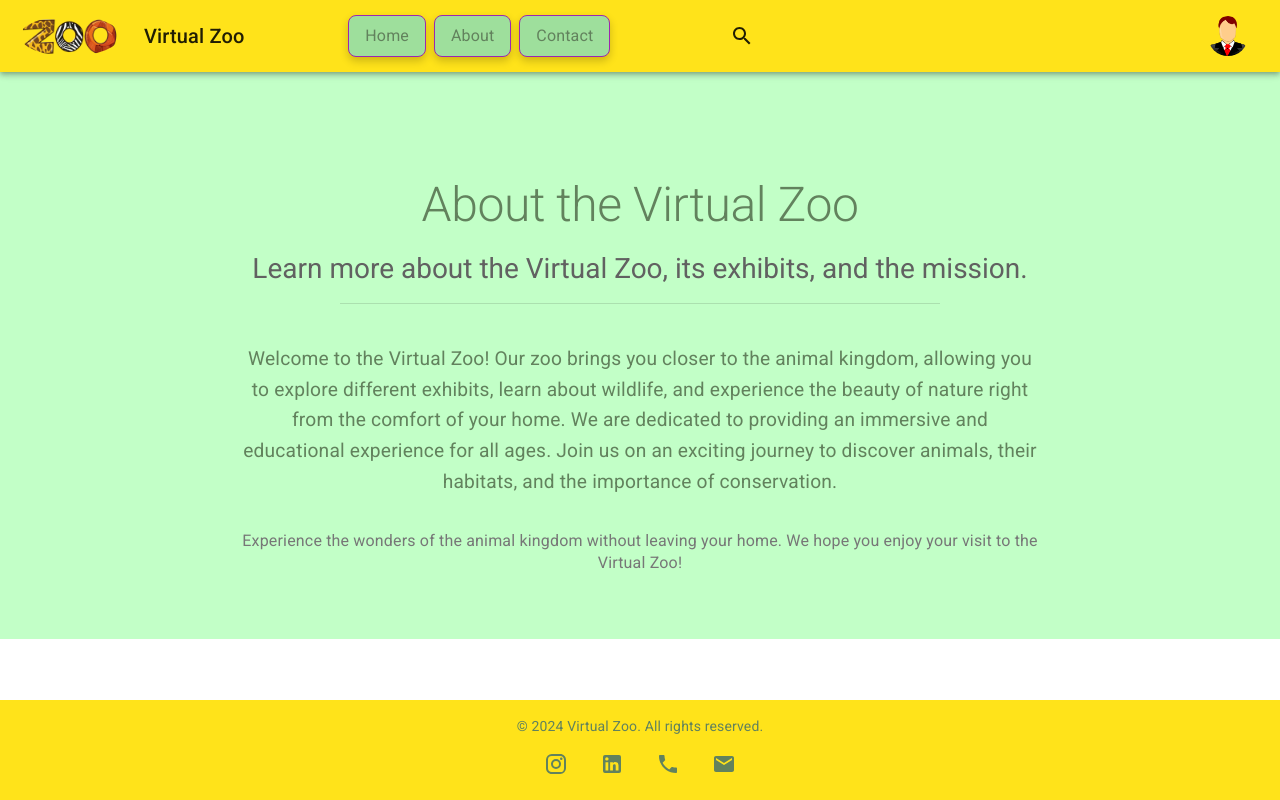
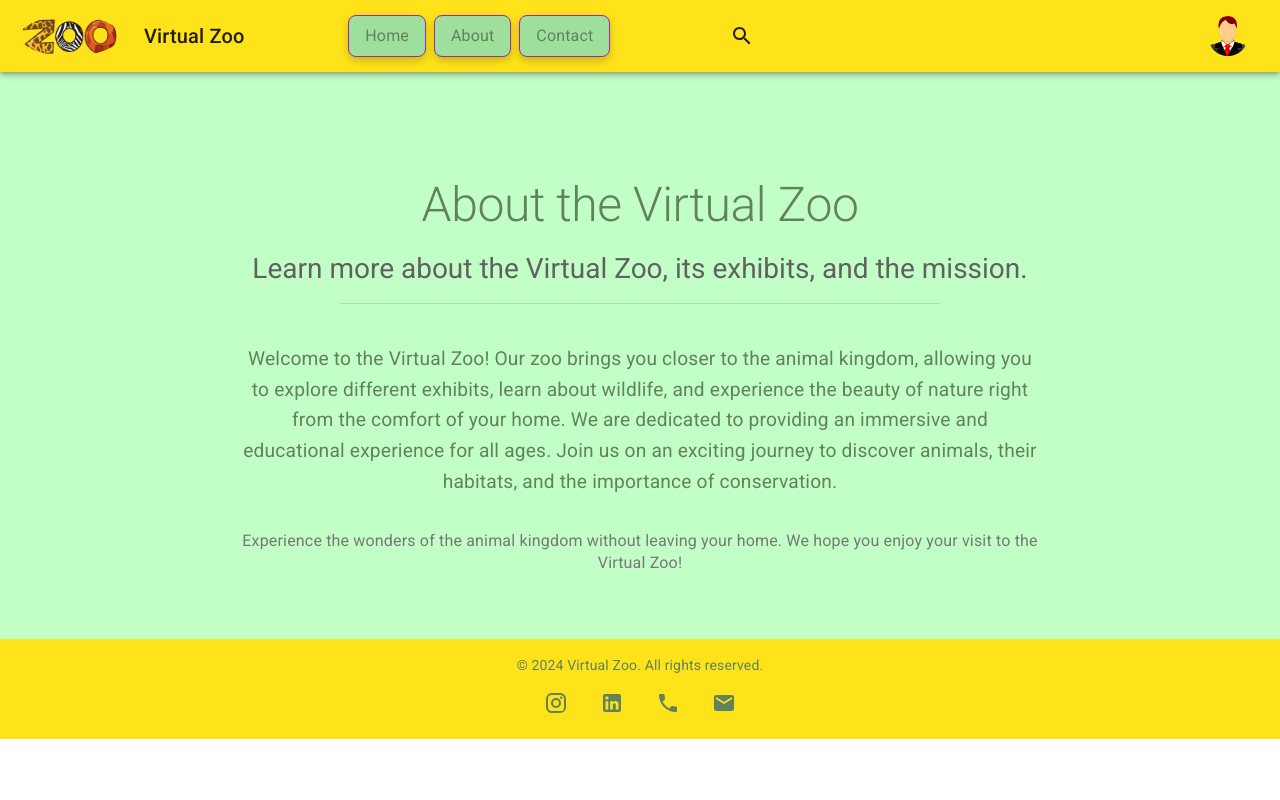
Before and after one commit to Nadav2503/FinalProjectFullStackFront, a React (Vite) app: page /about in a window 1280 px wide. Built offline with nearby package versions, Linux system fonts and the light colour scheme.

Commit message:
chnge the minimum height of the body to 85% vh

```diff
--- a/src/layout/Layout.jsx
+++ b/src/layout/Layout.jsx
@@ -11,7 +11,7 @@ export default function Layout({ children }) {
             sx={{
                 display: 'flex',
                 flexDirection: 'column',
-                minHeight: '100vh', // Ensures the layout takes up the full viewport height
+                minHeight: '85vh', // Ensures the layout takes up the 85% viewport height
             }}
         >
             {/* Navbar displayed at the top of the page */}
```
